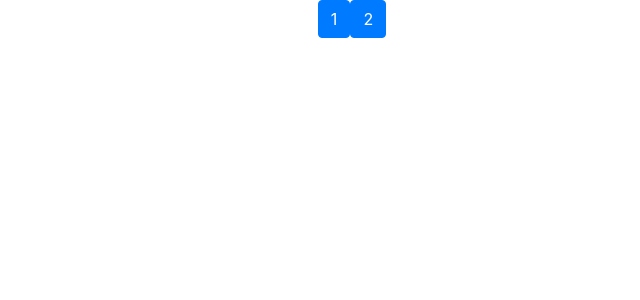
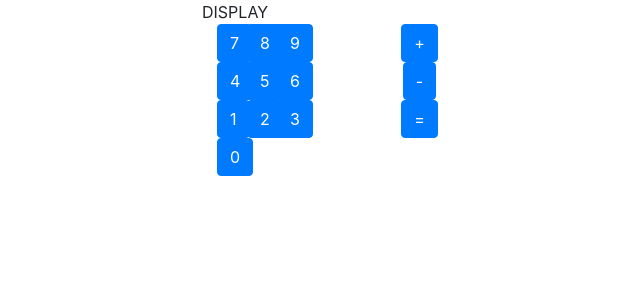
Before and after one commit to techatspree/sodium-ts-angular-calculator, an Angular app: page / in a window 1280 px wide. Shown: the top 300 px of the page, without its empty margins (288-928 px from the left). Built offline with nearby package versions, Linux system fonts and the light colour scheme.

Commit message:
first crappy layout

```diff
--- a/src/app/app.component.html
+++ b/src/app/app.component.html
@@ -1,5 +1,42 @@
 <!--The content below is only a placeholder and can be replaced.-->
 <div style="text-align:center">
-
-  <app-digit-button [digit]="1"></app-digit-button>
-  <app-digit-button [digit]="2"></app-digit-button>
+  <!-- todo width in eine CSS-Datei auslagern -->
+  <div class="container" style="width: 300px">
+    <div class="row">
+      DISPLAY
+    </div>
+    <div class="row no-gutters">
+      <div class="col">
+        <div class="row">
+          <div class="col-1">
+            <app-digit-button [digit]="7"></app-digit-button>
+            <app-digit-button [digit]="4"></app-digit-button>
+            <app-digit-button [digit]="1"></app-digit-button>
+          </div>
+          <div class="col-1">
+            <app-digit-button [digit]="8"></app-digit-button>
+            <app-digit-button [digit]="5"></app-digit-button>
+            <app-digit-button [digit]="2"></app-digit-button>
+          </div>
+          <div class="col-1">
+            <app-digit-button [digit]="9"></app-digit-button>
+            <app-digit-button [digit]="6"></app-digit-button>
+            <app-digit-button [digit]="3"></app-digit-button>
+          </div>
+          <div class="col-9"></div>
+        </div>
+        <div class="row">
+          <div class="col-3 center">
+            <app-digit-button [digit]="0"></app-digit-button>
+          </div>
+          <div class="col-9"></div>
+        </div>
+      </div>
+      <div class="col">
+        <button type="button" class="btn btn-primary">+</button> <br/>
+        <button type="button" class="btn btn-primary">-</button> <br/>
+        <button type="button" class="btn btn-primary">=</button> <br/>
+      </div>
+    </div>
+  </div>
+</div>
--- a/src/app/digit-button/digit-button.component.html
+++ b/src/app/digit-button/digit-button.component.html
@@ -1 +1 @@
-  <button type="button" class="btn btn-primary">{{digit}}</button>
+<button type="button" class="btn btn-primary">{{digit}}</button>
```
